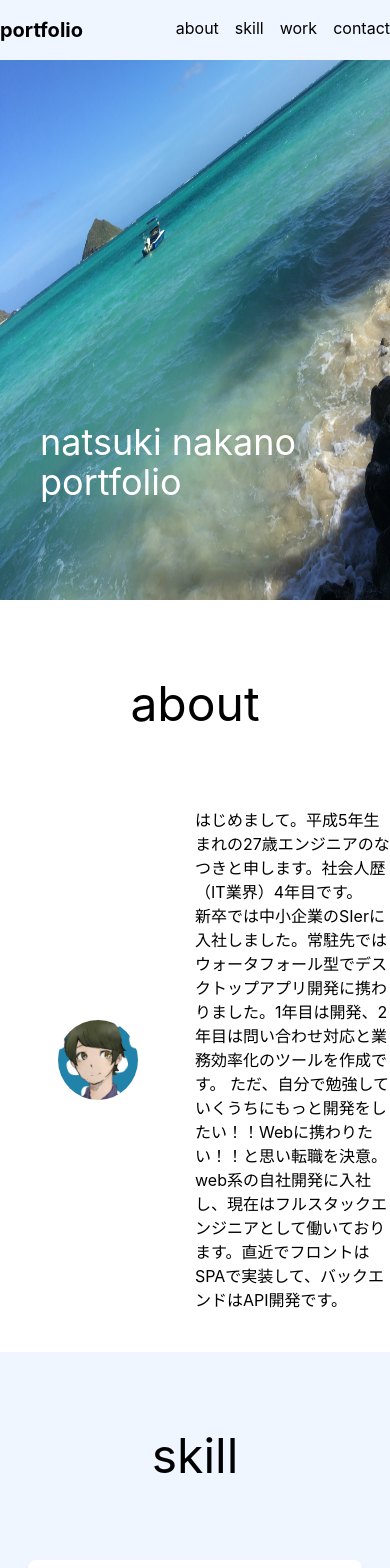
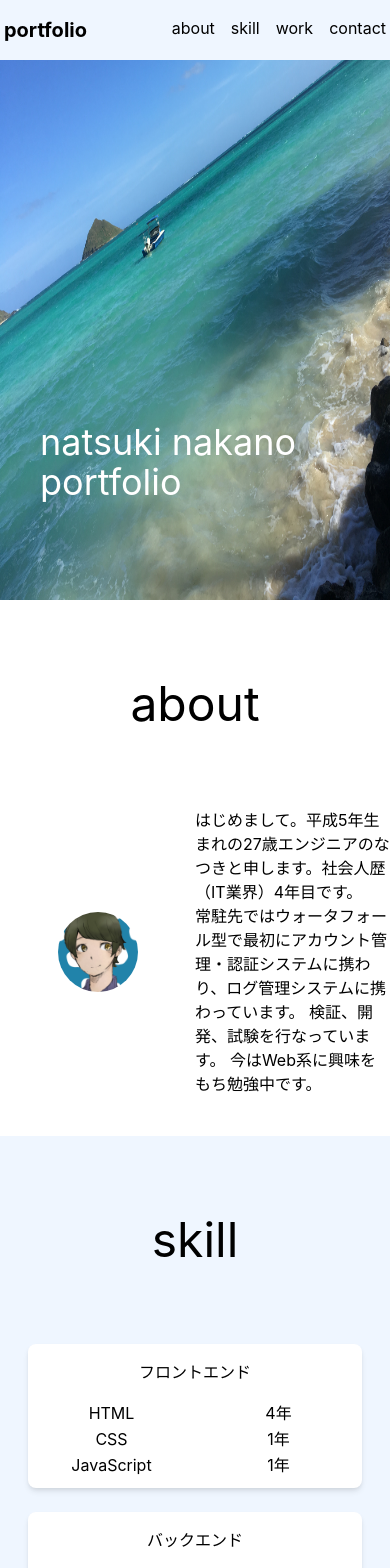
Before and after one commit to natti-4/portfolio, a Next.js app: page / in a window 390 px wide. Shown: the top 1568 px of the page. Built offline with nearby package versions, Linux system fonts and the light colour scheme.

Commit message:
aboutの内容修正、navのmarginを修正

```diff
--- a/components/Footer.tsx
+++ b/components/Footer.tsx
@@ -5,7 +5,6 @@ const Footer: React.FC = () => {
       <p className="top-2/4">©︎ natsuki nakano</p>
     </footer>
   )
-
 }
 
 export default Footer
--- a/components/Header.tsx
+++ b/components/Header.tsx
@@ -3,8 +3,8 @@ const Header: React.FC = () => {
   return (
     <header className="h-auto">
       <div className="md:p-4 py-4 w-full flex flex-row bg-blue-50 fixed z-10">
-        <a className="flex-auto md:text-4xl text-xl font-bold md:ml-16"><a href="#">portfolio</a></a>
-        <nav className="flex-auto md:mr-16">
+        <a className="flex-auto md:text-4xl text-xl font-bold md:ml-16 ml-1"><a href="#">portfolio</a></a>
+        <nav className="flex-auto md:mr-16 mr-1">
           <ul className="flex justify-end">
             <li className="md:pr-8 pr-4 md:text-2xl"><a href="#about">about</a></li>
             <li className="md:pr-8 pr-4 md:text-2xl"><a href="#skill">skill</a></li>
--- a/components/Main.tsx
+++ b/components/Main.tsx
@@ -36,8 +36,8 @@ const Main: React.FC = () => {
           <div className="flex-1">
             <p className="m-auto">
             はじめまして。平成5年生まれの27歳エンジニアのなつきと申します。社会人歴（IT業界）4年目です。<br/>
-　新卒では中小企業のSIerに入社しました。常駐先ではウォータフォール型でデスクトップアプリ開発に携わりました。1年目は開発、2年目は問い合わせ対応と業務効率化のツールを作成です。 ただ、自分で勉強していくうちにもっと開発をしたい！！Webに携わりたい！！と思い転職を決意。<br/>
-　web系の自社開発に入社し、現在はフルスタックエンジニアとして働いております。直近でフロントはSPAで実装して、バックエンドはAPI開発です。
+            常駐先ではウォータフォール型で最初にアカウント管理・認証システムに携わり、ログ管理システムに携わっています。
+            検証、開発、試験を行なっています。 今はWeb系に興味をもち勉強中です。<br/>
             </p>
           </div>
         </div>
@@ -111,7 +111,9 @@ const Main: React.FC = () => {
         </div>
         <div className="md:mx-80 flex flex-row justify-center items-center">
           <img src="/Twitter.png" className="h-12 w-12 rounded-full mr-10"></img>
-          <img src="/GitHub.png" className="h-12 w-12 rounded-full "></img>
+          <a href="https://github.com/natti-4">
+            <img src="/GitHub.png" className="h-12 w-12 rounded-full "></img>
+          </a>
         </div>
       </section>
     </main>
```
